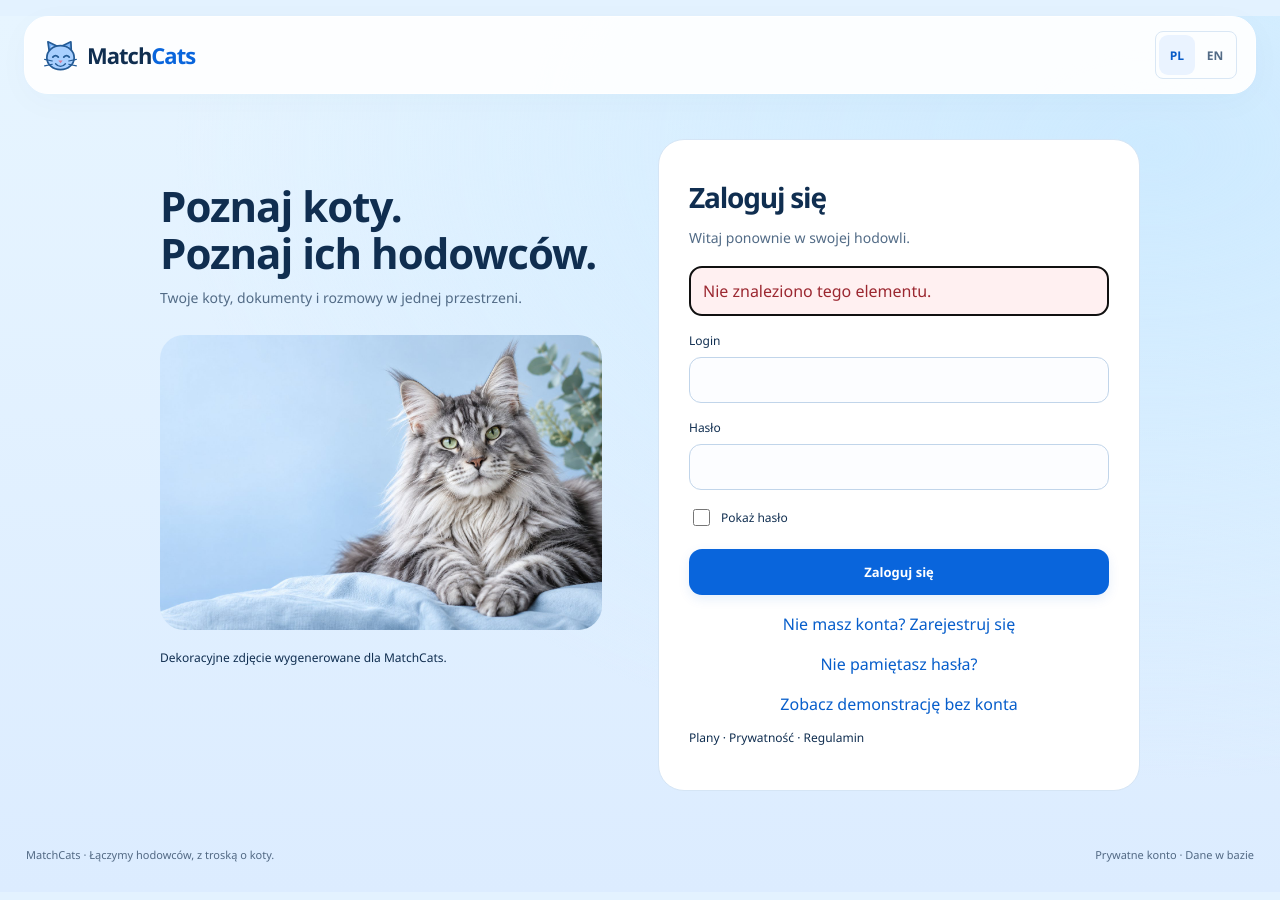
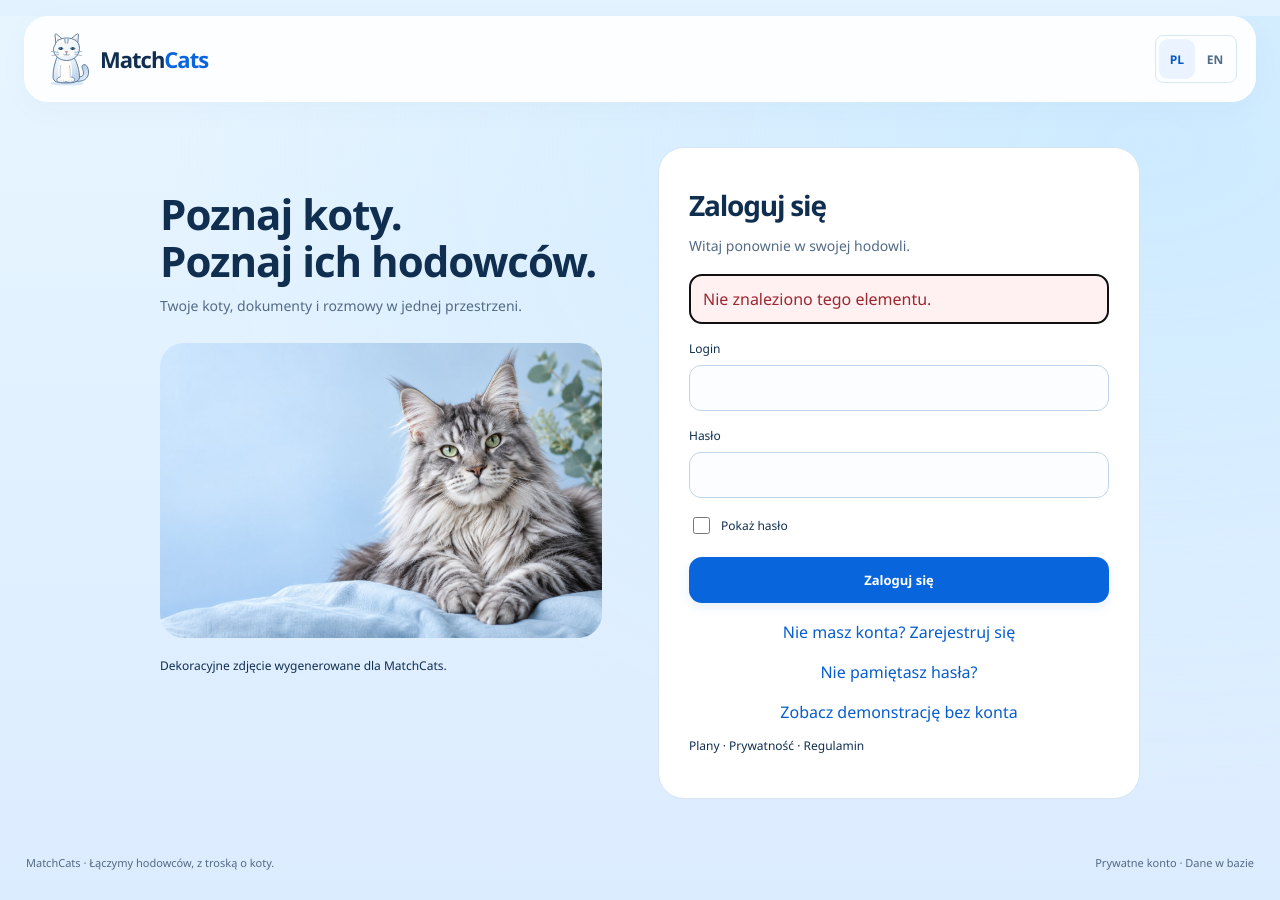
Before and after one commit to mykietyszynwiktoria-create/MatchCats, a website: page frontend/index.html in a window 1280 px wide. Drawn offline with Linux system fonts and the light colour scheme; no server answers.

Commit message:
Replace the brand cat face with a full-body cat illustration

```diff
--- a/frontend/index.html
+++ b/frontend/index.html
@@ -12,7 +12,26 @@
 <body>
   <a class="skip" href="#main">Przejdź do treści</a>
   <header class="sidebar">
-    <a class="brand" href="#dashboard" aria-label="MatchCats — Start"><svg class="brand-mark" viewBox="0 0 64 64" fill="none" aria-hidden="true"><path d="M12 28 9 7l21 10L51 7l1 24" fill="#7db6fb" stroke="#245b96" stroke-width="3.2" stroke-linejoin="round"/><path d="m15 14 2 14 10-8m20-6-11 7 12 8" fill="#d6e9ff"/><ellipse cx="32" cy="36" rx="25" ry="22" fill="#a9d0ff" stroke="#245b96" stroke-width="3.2"/><path d="M18 35q5-6 10 0m10 0q5-6 10 0" stroke="#245b96" stroke-width="3.2" stroke-linecap="round"/><path d="m28 41 8 0-4 5Z" fill="#d77899"/><path d="M23 47q9 10 18 0" stroke="#245b96" stroke-width="2.5" stroke-linecap="round"/><path d="M17 42 3 39m14 9L3 51m44-9 14-3m-14 9 14 3" stroke="#245b96" stroke-width="2.2" stroke-linecap="round"/></svg><span>Match<span class="brand-accent">Cats</span></span></a>
+    <a class="brand" href="#dashboard" aria-label="MatchCats — Start"><svg class="brand-mark" viewBox="0 0 96 112" fill="none" aria-hidden="true">
+      <defs><linearGradient id="mc-brand-fur" x1="23" y1="9" x2="72" y2="99" gradientUnits="userSpaceOnUse"><stop stop-color="#fffdf8"/><stop offset=".6" stop-color="#e8f0fa"/><stop offset="1" stop-color="#b6cce5"/></linearGradient><linearGradient id="mc-brand-tail" x1="62" y1="67" x2="82" y2="100" gradientUnits="userSpaceOnUse"><stop stop-color="#a5bfdc"/><stop offset="1" stop-color="#e2edf8"/></linearGradient></defs>
+      <ellipse cx="48" cy="105" rx="34" ry="4" fill="#d8e7f6"/>
+      <path d="M60 99C79 105 93 95 91 80c-1-9-6-15-11-12-5 3 1 10 1 16 0 8-8 9-16 7" fill="url(#mc-brand-tail)" stroke="#527296" stroke-width="1.8" stroke-linecap="round"/>
+      <path d="M31 47C24 59 20 77 20 92c0 10 10 12 27 12s27-3 26-14c-1-17-8-36-16-43" fill="url(#mc-brand-fur)" stroke="#527296" stroke-width="1.8"/>
+      <path d="M34 52c-3 14-5 33-2 44h25c3-13 0-32-5-44" fill="#fffdf9"/>
+      <path d="M26 27 24 8c0-2 2-3 4-1l13 11m12 0L68 6c2-1 3 0 3 2l-2 22" fill="url(#mc-brand-fur)" stroke="#527296" stroke-width="1.8" stroke-linejoin="round"/>
+      <path d="m29 15 1 13 9-8m24-1 4-6-1 15" fill="#e8b8c1"/>
+      <path d="M24 28c2-10 13-14 23-14 15 0 26 7 26 21 0 13-11 24-26 24S21 48 21 37c0-3 1-6 3-9Z" fill="url(#mc-brand-fur)" stroke="#527296" stroke-width="1.8"/>
+      <path d="m43 15 2 9m6-9-2 9" stroke="#9ab4d1" stroke-width="3" stroke-linecap="round"/>
+      <path d="M30 35c3-4 8-4 11 0-3 4-8 4-11 0Zm24 0c3-4 8-4 11 0-3 4-8 4-11 0Z" fill="#486a8d"/>
+      <ellipse cx="36" cy="35" rx="1.4" ry="3" fill="#18394f"/><ellipse cx="59" cy="35" rx="1.4" ry="3" fill="#18394f"/>
+      <circle cx="35" cy="34" r=".8" fill="white"/><circle cx="58" cy="34" r=".8" fill="white"/>
+      <ellipse cx="39" cy="44" rx="8" ry="6" fill="#fffdf9"/><ellipse cx="55" cy="44" rx="8" ry="6" fill="#fffdf9"/>
+      <path d="M43 41q4-2 8 0l-4 4Z" fill="#c58b9e"/><path d="M47 45v3m0-1q-3 3-6 0m6 0q3 3 6 0" stroke="#66809c" stroke-width="1.2" stroke-linecap="round"/>
+      <path d="m31 43-14-2m14 6-13 2m46-6 14-2m-14 6 13 2" stroke="#7893ad" stroke-width="1.2" stroke-linecap="round"/>
+      <path d="M35 69c-1 12-1 22 1 29m17-29c2 12 2 22 0 29" stroke="#a4b8ce" stroke-width="1.5" stroke-linecap="round"/>
+      <path d="M34 92c-7 0-8 8-3 10 5 2 11 1 15-1 4 2 11 3 15 0 4-3 2-9-5-9" fill="#fffdf9" stroke="#527296" stroke-width="1.5" stroke-linecap="round"/>
+      <path d="M36 98v3m5-3v3m11-3v3m5-3v3" stroke="#bdcbd9" stroke-width="1.2" stroke-linecap="round"/>
+    </svg><span>Match<span class="brand-accent">Cats</span></span></a>
     <nav id="navigation" aria-label="Główna nawigacja"></nav>
     <div class="topbar-actions"><div class="language-switch" role="group" aria-label="Język / Language"><button type="button" data-language="pl" lang="pl">PL</button><button type="button" data-language="en" lang="en">EN</button></div><button class="avatar" id="top-profile" title="Otwórz ustawienia profilu" aria-label="Otwórz ustawienia profilu">W</button></div>
     <div class="workspace" hidden><strong>Twoja hodowla</strong></div>
--- a/frontend/sky-garden.css
+++ b/frontend/sky-garden.css
@@ -4,7 +4,7 @@
 body { background:radial-gradient(ellipse at 90% 15%,#cdeaff,transparent 60%),linear-gradient(#e7f5ff,#dcecff); min-height:100vh; }
 .sidebar { position:static; inset:auto; width:auto; max-width:1280px; margin:20px auto 0; padding:14px 24px; border:1px solid white; border-radius:24px; background:#ffffffed; color:var(--ink); display:flex; flex-direction:row; align-items:center; gap:22px; box-shadow:0 8px 35px #284f7b07; }
 .brand { font-size:25px; font-weight:750; gap:9px; flex-shrink:0; }
-.brand-mark { width:35px; height:39px; }
+.brand-mark { width:48px; height:56px; flex-shrink:0; }
 .brand-accent { color:var(--green); }
 nav { flex-direction:row; align-items:center; justify-content:center; flex:1; gap:4px; height:auto; width:auto; margin:0; }
 .sidebar .nav-item { padding:13px 11px; font-size:13px; border-radius:12px; color:var(--ink); position:relative; gap:6px; white-space:nowrap; }
@@ -139,7 +139,7 @@ dialog { width:550px; border-radius:26px; }
 @media(max-width:640px) {
   .sidebar { height:auto; margin:12px 14px 0; border-radius:20px; padding:12px 15px; }
   .brand { font-size:23px; gap:7px; }
-  .brand-mark { width:28px; height:35px; }
+  .brand-mark { width:38px; height:45px; }
   .topbar-actions { gap:6px; }
   .language-switch button { min-width:31px; min-height:40px; }
   .avatar { width:36px; height:36px; }
```
